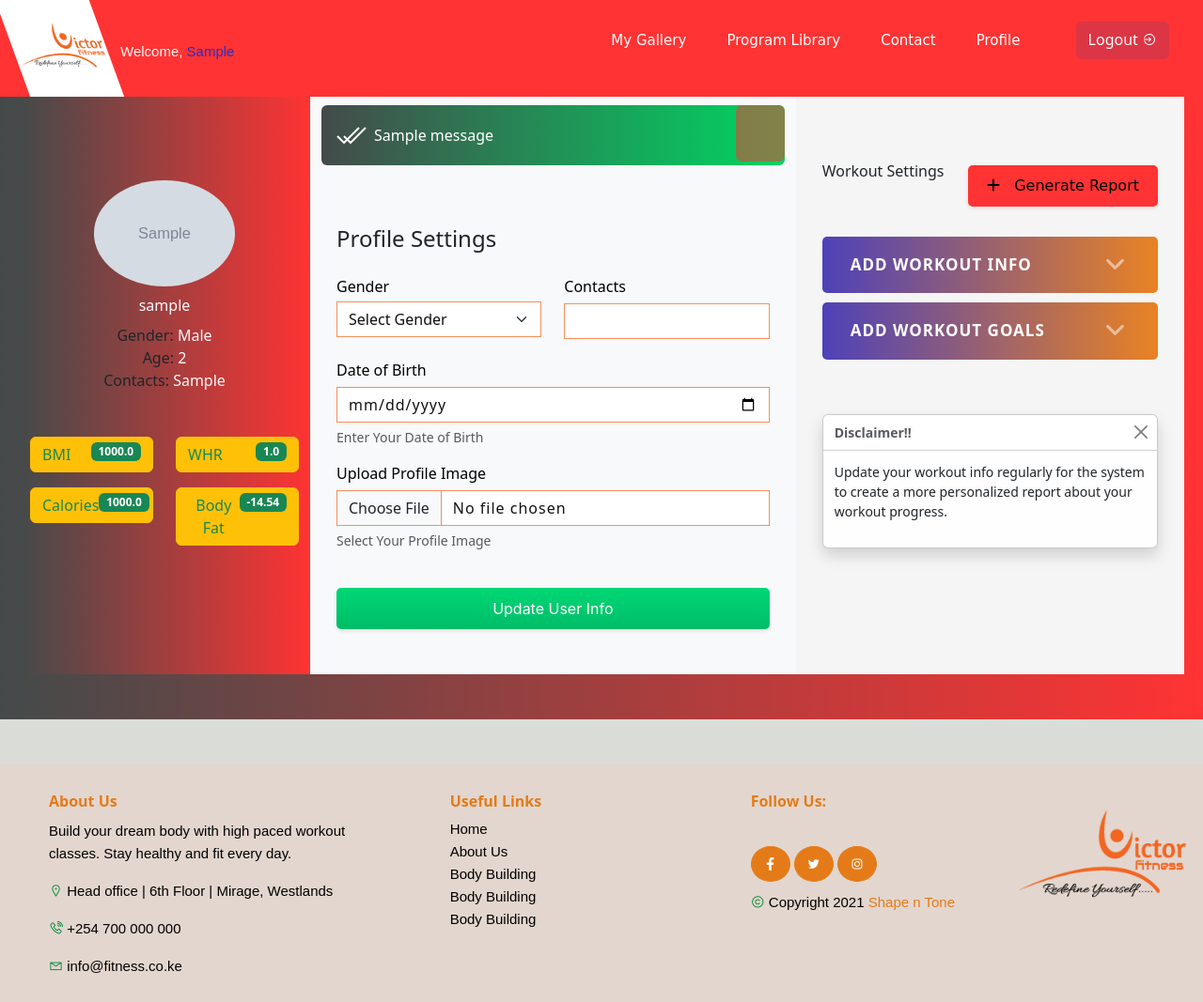
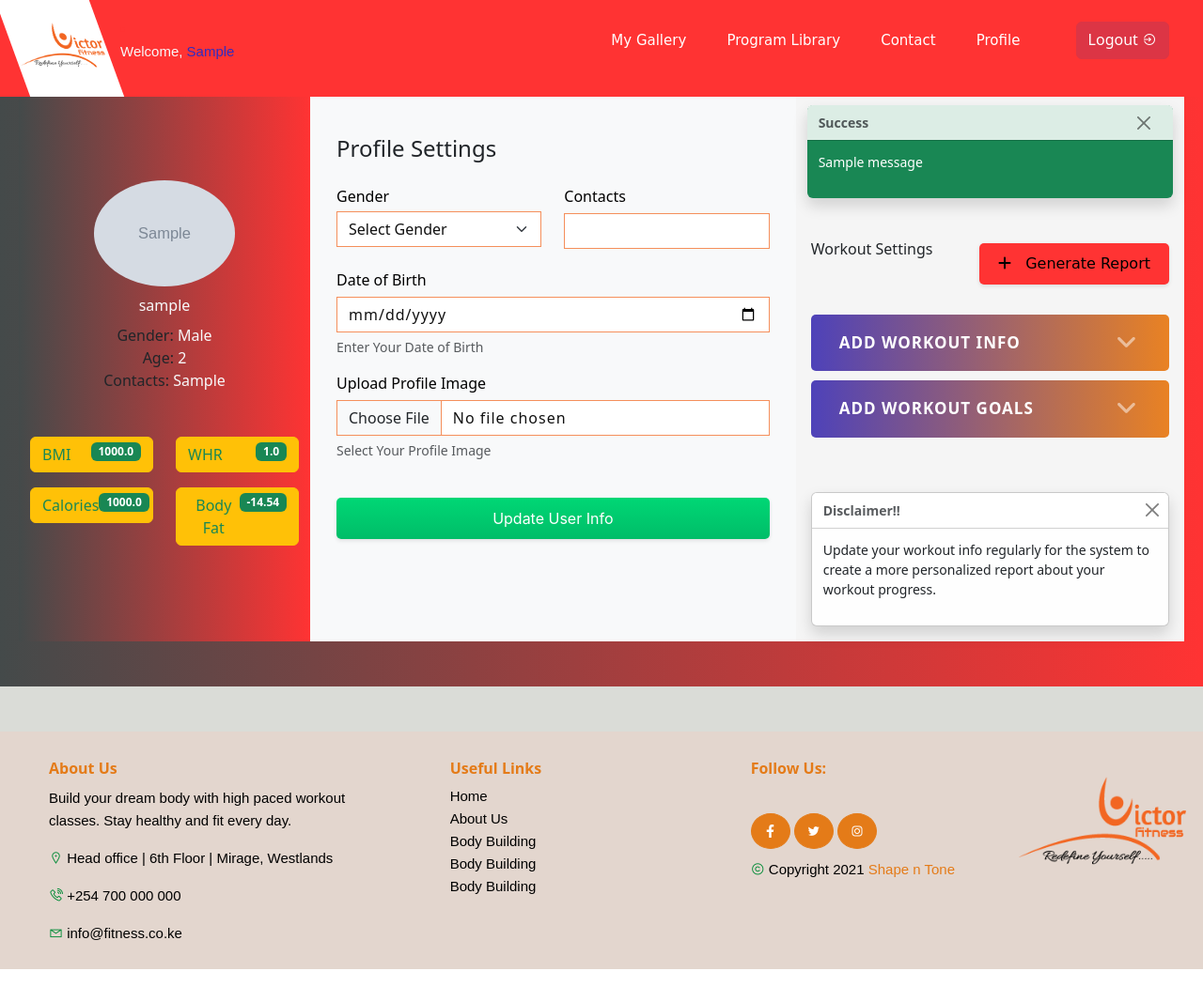
Before and after one commit to KobbyTechnologies/VictorFitness, a Django app: page /customerProfile in a window 1280 px wide. Shown: the whole page at 94% size. After the commit the page ends 1032 px from the top, so only its background shows below. Run offline with Django 4.2, Linux system fonts and the light colour scheme; a user stored in the database is signed in; tables that the repository leaves empty hold one stand-in row (values such as "Sample post"); grey boxes marked "Sample" are stand-in pictures; one stand-in notice (Sample message) is shown; some libraries are stand-ins or nearby versions; some web fonts are replaced.

Commit message:
messages; user page

```diff
--- a/customer/templates/customerProfile.html
+++ b/customer/templates/customerProfile.html
@@ -17,8 +17,8 @@
           <span class="text-light"><span class="text-dark my-2">Contacts:</span> {{info.contacts}}</span>
           <span>
           </span>
+        </div>
 
-        </div>
         <div class="row">
           <div class="col-md-6">
             <button type="button" class="btn d-flex btn-warning w-100 d-block text-success font-medium">
@@ -45,28 +45,6 @@
         </div>
       </div>
       <div class="col-md-5 border-right bg-light">
-        <!--alert -->
-        {% if messages %}
-        {% for message in messages %}
-        {% if message.level == DEFAULT_MESSAGE_LEVELS.SUCCESS %}
-        <div class="alert alert-success d-flex align-items-center alert-dismissible my-3" role="alert">
-          <i class="las la-check-double" style="color: white;font-size: 2rem"></i>
-          <div class="a-icon mx-2">
-            {{message}}
-          </div>
-          <button type="button" class="btn-close" data-bs-dismiss="alert" aria-label="Close"></button>
-        </div>
-        {% elif message.level == DEFAULT_MESSAGE_LEVELS.ERROR %}
-        <div class="alert alert-danger d-flex align-items-center alert-dismissible alert-warn" role="alert">
-          <i class="las la-exclamation-triangle" style="color: white;font-size: 2rem"></i>
-          <div class="a-icon mx-2">
-            {{message}}
-          </div>
-          <button type="button" class="btn-close" data-bs-dismiss="alert" aria-label="Close"></button>
-        </div>
-        {% endif %}
-        {% endfor %}
-        {% endif %}
         <div class="p-3 py-5">
           <div class="d-flex justify-content-between align-items-center mb-3">
             <h4 class="text-right">Profile Settings</h4>
@@ -107,7 +85,41 @@
         </div>
       </div>
       <div class="col-md-4" style="background: whitesmoke;">
-        <div class="p-3 py-5">
+        <div class="row">
+          <div class="col-md-12">
+            {% if messages %}
+            {% for message in messages %}
+            {% if message.level == DEFAULT_MESSAGE_LEVELS.SUCCESS %}
+            <div style="z-index: 11; margin-top:1rem">
+              <div class="toast show w-100 bg-success text-white border-0 align-items-center mt-2" aria-live="assertive"
+                aria-atomic="true" role="alert" data-bs-delay="1000">
+                <div class="toast-header">
+                  <strong class="me-auto">Success</strong>
+                  <button type="button" class="btn-close btn-close-dark me-2 m-auto" data-bs-dismiss="toast"></button>
+                </div>
+                <div class="toast-body">
+                  <p>{{message}}</p>
+                </div>
+              </div>
+            </div>
+            {% elif message.level == DEFAULT_MESSAGE_LEVELS.ERROR %}
+            <div style="z-index: 11; margin-top:1rem">
+              <div class="toast show w-100 bg-danger text-white border-0 align-items-center mt-2" aria-live="assertive"
+                aria-atomic="true" role="alert" data-bs-delay="1000">
+                <div class="toast-header">
+                  <strong class="me-auto">Ooopps!</strong>
+                  <button type="button" class="btn-close btn-close-dark me-2 m-auto" data-bs-dismiss="toast"></button>
+                </div>
+                <div class="toast-body">
+                  <p>{{message}}</p>
+                </div>
+              </div>
+            </div>
+            {% endif %}
+            {% endfor %}
+            {% endif %}
+          </div>
+          <div class="p-3 py-3">
             <div class="d-flex justify-content-between align-items-center">
               <span>Workout Settings</span>
               <form action="{% url 'report' %}" method="post">
@@ -197,6 +209,7 @@
                       workout progress.</p>
                   </div>
                 </div>
+
               </div>
             </div>
           </div>
--- a/customer/views.py
+++ b/customer/views.py
@@ -93,7 +93,7 @@ def userInfo(request):
             exits.date_of_birth =dateOfBirth
             exits.profilePic =profilePic
             exits.save()
-            messages.success(request, "successfully updated")
+            messages.success(request, "successfully Updated")
             return redirect('customerProfile')
         if not exits:
             user_obj = UserInfo.objects.create(
@@ -103,7 +103,7 @@ def userInfo(request):
                 date_of_birth  = dateOfBirth,
                 profilePic = profilePic,
             )
-            messages.success(request, "successfully Created")
+            messages.success(request, "successfully Added")
             return redirect('customerProfile')
     return redirect ('customerProfile')
 
@@ -199,7 +199,7 @@ def workout(request):
             whr=WHR,
             whrStatus =whrStatus,
         )
-        print("Created successfully")
+        messages.success(request, "successfully Added")
         return redirect ('customerProfile')
     return redirect ('customerProfile')
 
@@ -251,6 +251,6 @@ def WorkoutGoals(request):
             goals=goals,
             user=request.user
         )
-        print('Added successfully')
+        messages.success(request, "successfully Added")
         return redirect ('customerProfile')
     return redirect ('customerProfile')
```
Lines whose indentation alone changed are shown as unchanged.
